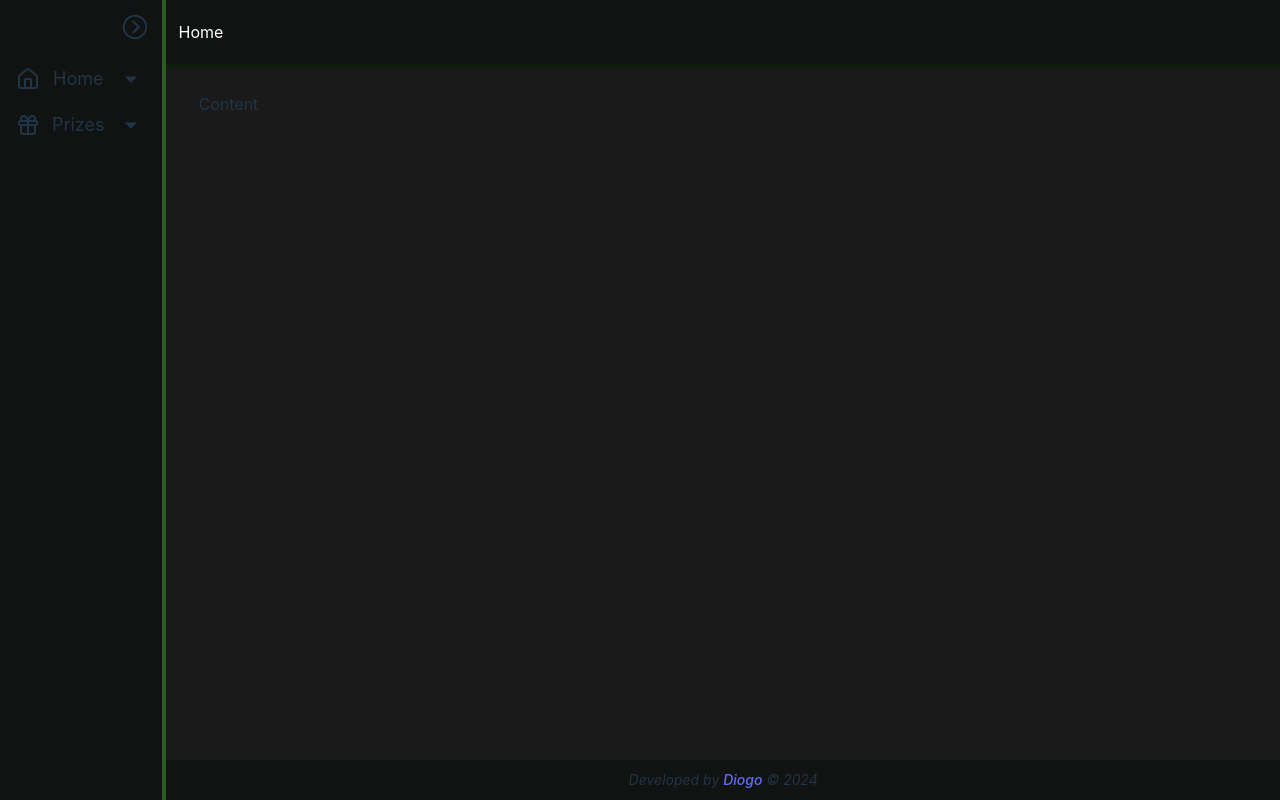
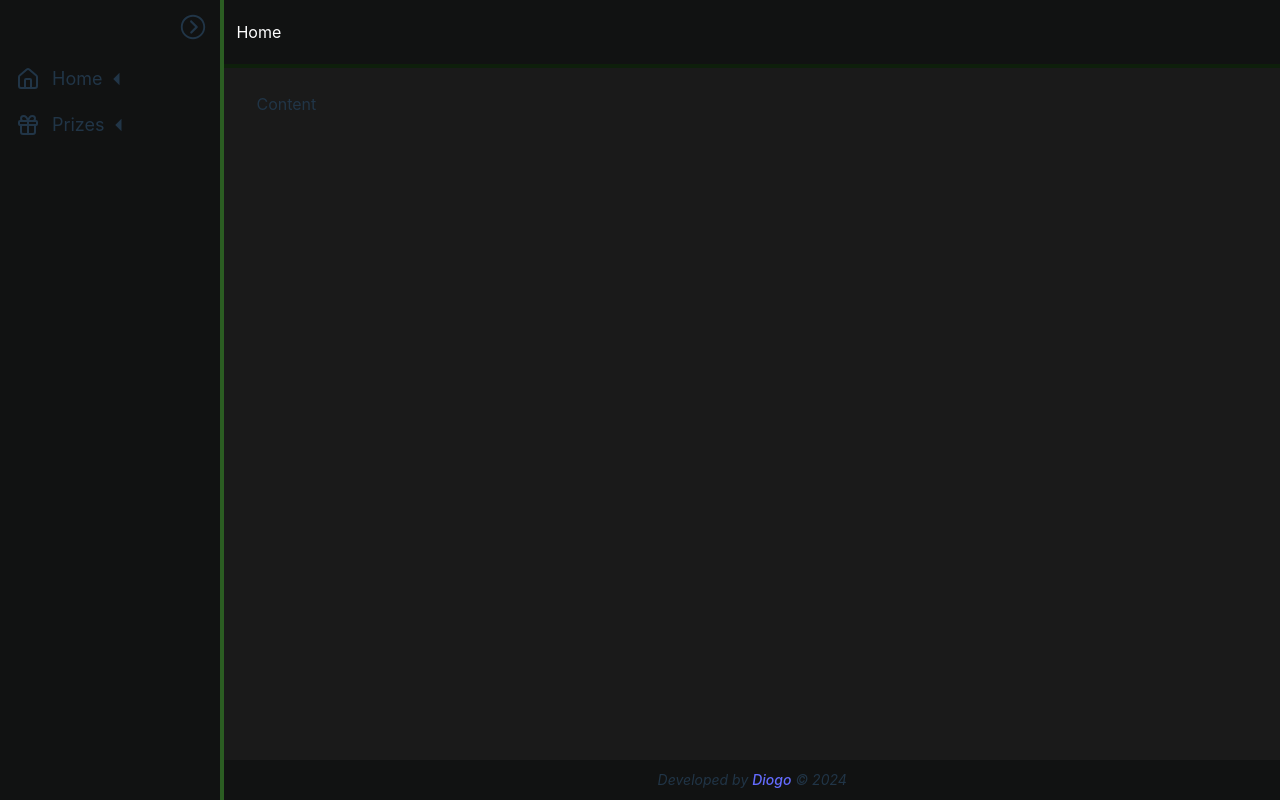
Before and after one commit to diogohsp/prizedeck-web, a React (Vite) app: page / in a window 1280 px wide. Built offline with nearby package versions, Linux system fonts and the light colour scheme; no server answers.

Commit message:
feat: dropdown menu

```diff
--- a/src/components/sidebar-menu/SideBarMenuView.tsx
+++ b/src/components/sidebar-menu/SideBarMenuView.tsx
@@ -1,9 +1,9 @@
 import { useState } from "react";
 import { SideBarMenuViewProps } from "./InterfaceSideBarMenuViewProps";
-import { LuGift } from "react-icons/lu";
 import { LuHouse } from "react-icons/lu";
 import { MdOutlineArrowDropDown } from "react-icons/md";
 import { IoIosArrowDropright } from "react-icons/io";
+import { PrizesDropDown } from "./prizes-dropdown/PrizesDropDown";
 
 export const SideBarMenuView = (props: SideBarMenuViewProps) => {
   const { navigate } = props;
@@ -34,34 +34,24 @@ export const SideBarMenuView = (props: SideBarMenuViewProps) => {
       <nav className="flex justify-start px-1 py-3">
         <ul className="flex  flex-col gap-y-4 pt-3">
           <li
-            className="cursor-pointer flex items-center justify-between gap-x-3 px-3 rounded-xl hover:text-thertiary group"
+            className="cursor-pointer px-3 rounded-xl hover:text-thertiary"
             onClick={() => navigate("/")}
           >
+            <div className="flex items-center justify-start gap-x-3 group">
               <LuHouse className={isCollapsed ? "size-7" : "size-6"} />
               {!isCollapsed && (
-              <>
+                <div className="flex justify-between items-center">
                   <p className="text-lg">Home</p>
                   <MdOutlineArrowDropDown
-                  className="group-hover:rotate-90"
+                    className="rotate-90 group-hover:rotate-0 transition-all duration-300"
                     size={30}
                   />
-              </>
+                </div>
               )}
+            </div>
           </li>
-          <li
-            className="cursor-pointer text-lg flex items-center px-3 rounded-xl justify-between gap-x-3 hover:text-thertiary group"
-            onClick={() => navigate("/prizes")}
-          >
-            <LuGift className={isCollapsed ? "size-7" : "size-6"} />
-            {!isCollapsed && (
-              <>
-                <p className="text-lg">Prizes</p>
-                <MdOutlineArrowDropDown
-                  className="group-hover:rotate-90"
-                  size={30}
-                />
-              </>
-            )}
+          <li className="cursor-pointer px-3 rounded-xl">
+            <PrizesDropDown navigate={navigate} isCollapsed={isCollapsed} />
           </li>
         </ul>
       </nav>
--- /dev/null
+++ b/src/components/sidebar-menu/prizes-dropdown/PrizesDropDown.tsx
@@ -0,0 +1,94 @@
+import { LuGift } from "react-icons/lu";
+import { MdOutlineArrowDropDown } from "react-icons/md";
+import { LuPackageCheck } from "react-icons/lu";
+import { useRef, useState } from "react";
+
+interface PrizesDropDownProps {
+  isCollapsed: boolean;
+  navigate(path: string): void;
+}
+
+interface PrizesDropDownHeaderProps extends PrizesDropDownProps {
+  isDropDownCollapsed: boolean;
+  setDropDownCollapsed: React.Dispatch<React.SetStateAction<boolean>>;
+}
+
+interface PrizesDropDownContentProps extends PrizesDropDownProps {
+  isDropDownCollapsed: boolean;
+  setDropDownCollapsed: React.Dispatch<React.SetStateAction<boolean>>;
+}
+
+export const PrizesDropDown = (props: PrizesDropDownProps) => {
+  const { isCollapsed, navigate } = props;
+
+  const [isDropDownCollapsed, setDropDownCollapsed] = useState(false);
+
+  return (
+    <div className="flex flex-col items-start">
+      <PrizesDropDownHeader
+        isCollapsed={isCollapsed}
+        isDropDownCollapsed={isDropDownCollapsed}
+        navigate={navigate}
+        setDropDownCollapsed={setDropDownCollapsed}
+      />
+      <PrizesDropDownContent
+        isCollapsed={isCollapsed}
+        isDropDownCollapsed={isDropDownCollapsed}
+        navigate={navigate}
+        setDropDownCollapsed={setDropDownCollapsed}
+      />
+    </div>
+  );
+};
+
+export const PrizesDropDownHeader = (props: PrizesDropDownHeaderProps) => {
+  const { isCollapsed, isDropDownCollapsed, setDropDownCollapsed } = props;
+
+  return (
+    <div
+      className="flex items-center justify-between gap-x-3 hover:text-thertiary group"
+      onClick={() => setDropDownCollapsed(!isDropDownCollapsed)}
+    >
+      <LuGift className={isCollapsed ? "size-7" : "size-6"} />
+      {!isCollapsed && (
+        <div className="flex justify-between items-center">
+          <p className="text-lg">Prizes</p>
+          <MdOutlineArrowDropDown
+            className={`transition-all duration-300 ${
+              isDropDownCollapsed ? "rotate-0" : "rotate-90"
+            }`}
+            size={30}
+          />
+        </div>
+      )}
+    </div>
+  );
+};
+
+export const PrizesDropDownContent = (props: PrizesDropDownContentProps) => {
+  const { isCollapsed, isDropDownCollapsed, navigate } = props;
+
+  const contentRef = useRef<HTMLDivElement>(null);
+
+  return (
+    <div
+      className="overflow-hidden transition-[max-height] duration-500 ease-in-out self-center"
+      style={{
+        maxHeight: isDropDownCollapsed
+          ? `${contentRef.current?.scrollHeight}px`
+          : "0px",
+      }}
+    >
+      <div
+        className={`flex justify-between items-center gap-x-2 text-lg pt-2 hover:text-thertiary ${
+          isCollapsed ? "" : "pl-2"
+        }`}
+        ref={contentRef}
+        onClick={() => navigate("/prizes/registered-prizes")}
+      >
+        <LuPackageCheck size={24} />
+        {!isCollapsed && <p>Registered Prizes</p>}
+      </div>
+    </div>
+  );
+};
--- a/src/pages/app/prizes/PrizesViewModel.tsx
+++ /dev/null
@@ -1,12 +0,0 @@
-import { usePrizeModel } from "./PrizesModel";
-import { PrizeView } from "./PrizesView";
-
-export const PrizesViewModel = () => {
-  const prizeModel = usePrizeModel();
-
-  return (
-    <div>
-      <PrizeView {...prizeModel} />
-    </div>
-  );
-};
--- a/src/pages/app/prizes/DeletePrizeModal.tsx
+++ b/src/pages/app/prizes/registered-prizes/DeleteRegisteredPrizeModal.tsx
@@ -14,7 +14,7 @@ interface DelePrizeModalProps {
   deleteFn(): void;
 }
 
-export const DeletePrizeModal = ({
+export const DeleteRegisteredPrizeModal = ({
   className,
   deleteFn,
 }: DelePrizeModalProps) => {
--- a/src/pages/app/prizes/PrizesModel.tsx
+++ b/src/pages/app/prizes/registered-prizes/RegisteredPrizesModel.tsx
@@ -1,7 +1,7 @@
 import { listRegisteredPrizes } from "@/api/prizes/list-registered-prizes";
 import { useQuery } from "@tanstack/react-query";
 
-export const usePrizeModel = () => {
+export const useRegisteredPrizeModel = () => {
   const { data, isLoading: isPrizeModelLoading } = useQuery({
     queryKey: ["list-registered-prizes"],
     queryFn: listRegisteredPrizes,
--- a/src/pages/app/prizes/PrizesView.tsx
+++ b/src/pages/app/prizes/registered-prizes/RegisteredPrizesView.tsx
@@ -7,10 +7,10 @@ import {
 } from "@/components/ui/base-pill/BasePìllView";
 import { Skeleton } from "@/components/ui/skeleton";
 import { useEffect } from "react";
-import { DeletePrizeModal } from "./DeletePrizeModal";
-import { PrizeViewProps } from "./InterfacePrizeViewProps";
+import { DeleteRegisteredPrizeModal } from "./DeleteRegisteredPrizeModal";
+import { PrizeViewProps } from "./InterfaceRegisteredPrizeViewProps";
 
-export const PrizeView = (props: PrizeViewProps) => {
+export const RegisteredPrizesView = (props: PrizeViewProps) => {
   const { listRegisteredPrizes, isPrizeModelLoading, deletePrizeFn } = props;
 
   useEffect(() => {
@@ -55,12 +55,17 @@ export const PrizeView = (props: PrizeViewProps) => {
                   </BasePill>
                 </div>
 
-                <DeletePrizeModal
+                <DeleteRegisteredPrizeModal
                   className=""
                   deleteFn={deletePrizeFn}
                 />
               </div>
             ))}
+            <BasePill className="flex justify-center bg-primary border-0 cursor-pointer hover:bg-green-950">
+              <BasePillFirstCol>
+                <p className="uppercase">Register a Prize</p>
+              </BasePillFirstCol>
+            </BasePill>
           </>
         )}
         {listRegisteredPrizes && listRegisteredPrizes.length == 0 && (
--- /dev/null
+++ b/src/pages/app/prizes/registered-prizes/RegisteredPrizesViewModel.tsx
@@ -0,0 +1,12 @@
+import { useRegisteredPrizeModel } from "./RegisteredPrizesModel";
+import { RegisteredPrizesView } from "./RegisteredPrizesView";
+
+export const PrizesViewModel = () => {
+  const prizeModel = useRegisteredPrizeModel();
+
+  return (
+    <div>
+      <RegisteredPrizesView {...prizeModel} />
+    </div>
+  );
+};
```
Also changed, not shown: src/routes.tsx (+5 -3 lines), src/pages/app/prizes/registered-prizes/InterfaceRegisteredPrizeViewProps.ts (renamed from src/pages/app/prizes/InterfacePrizeViewProps.ts). Lines whose indentation alone changed are shown as unchanged.
